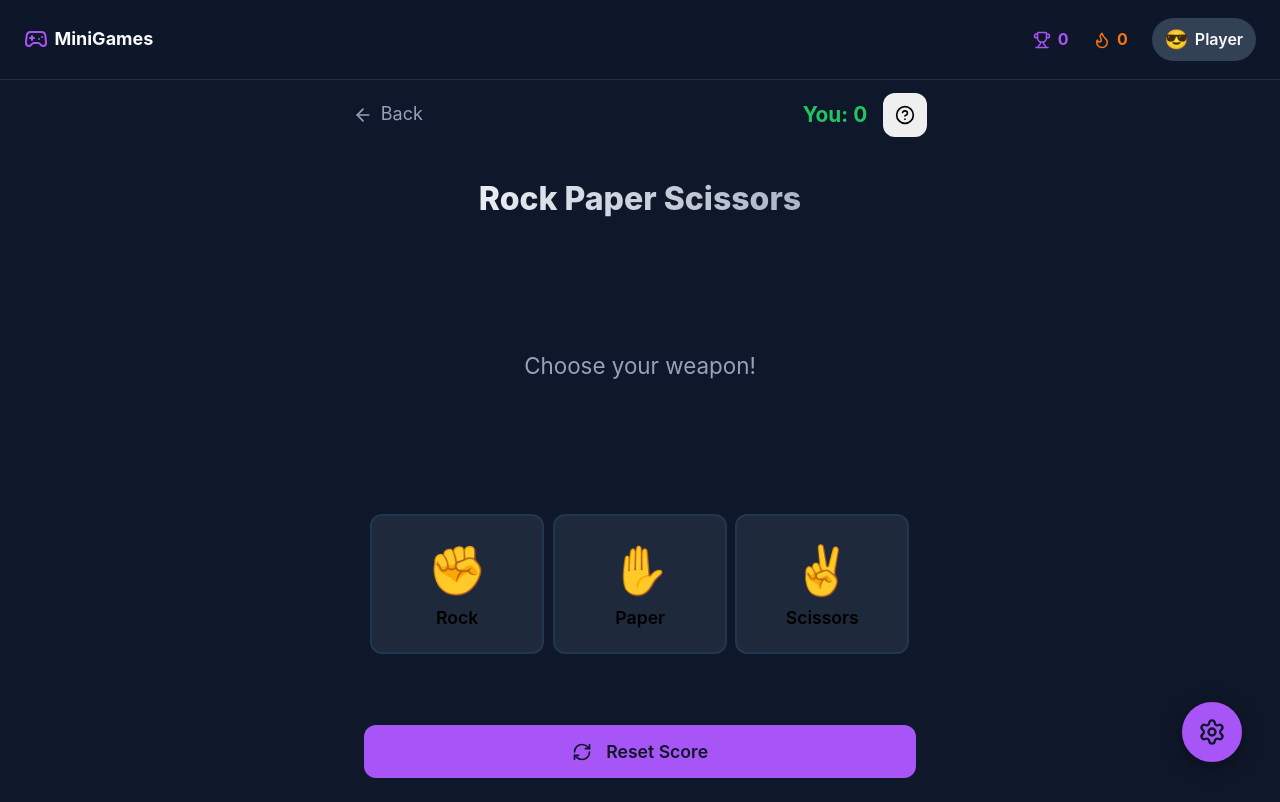
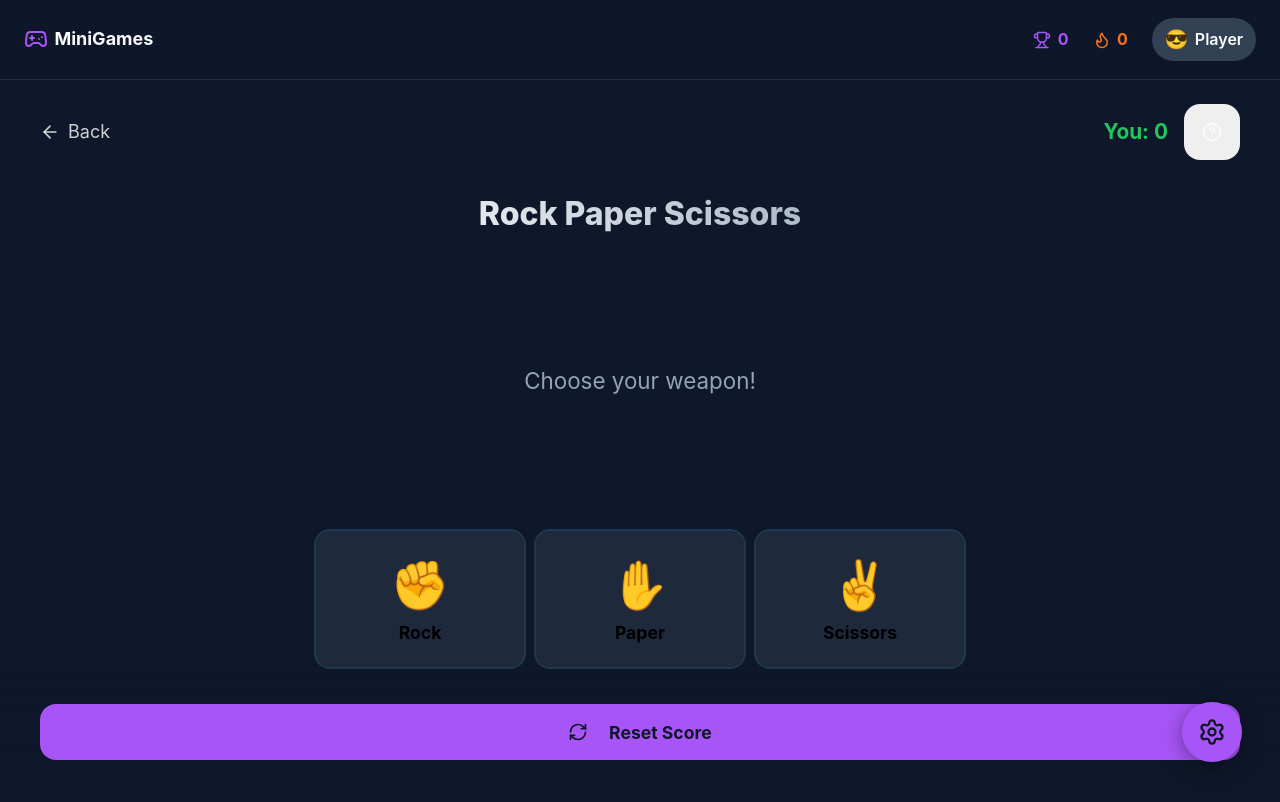
Before and after one commit to Xavi-003/mini_game, a React (Vite) app: page /rps in a window 1280 px wide. Built offline with nearby package versions, Linux system fonts and the light colour scheme.

Commit message:
feat: complete immersive UI overhaul for games

```diff
--- a/src/App.jsx
+++ b/src/App.jsx
@@ -144,9 +144,10 @@ const Layout = () => {
         transform: `scale(${scale})`,
         transformOrigin: 'top center',
         transition: 'transform var(--transition-slow)',
-        minHeight: isGameRoute ? `calc(100dvh - var(--header-height))` : 'auto',
         height: isGameRoute ? `calc(100dvh - var(--header-height))` : 'auto',
-        overflow: isGameRoute ? 'hidden' : 'auto',
+        overflow: isGameRoute ? 'hidden' : 'visible',
+        display: 'flex',
+        flexDirection: 'column',
         position: 'relative'
       }}>
         <Routes>
--- a/src/components/Dashboard.jsx
+++ b/src/components/Dashboard.jsx
@@ -416,7 +416,7 @@ const Dashboard = () => {
             {/* Games Grid */}
             <div style={{
                 display: 'grid',
-                gridTemplateColumns: 'repeat(auto-fill, minmax(300px, 1fr))',
+                gridTemplateColumns: 'repeat(auto-fill, minmax(min(100%, 280px), 1fr))',
                 gap: 'var(--space-lg)',
                 maxWidth: 'var(--max-width)',
                 margin: '0 auto'
--- a/src/components/GameContainer.css
+++ b/src/components/GameContainer.css
@@ -2,44 +2,72 @@
     display: flex;
     flex-direction: column;
     height: 100%;
-    /* Fit within the parent container (main) */
+    flex: 1;
     width: 100%;
-    max-width: 600px;
-    /* Limit width on desktop */
-    margin: 0 auto;
+    /* Remove max-width to allow full bleed */
+    max-width: none;
+    margin: 0;
+    position: relative;
     overflow: hidden;
-    /* Prevent scrolling */
-    position: relative;
+    background-color: var(--bg-primary);
+    /* Base color behind canvases */
 }
 
 .game-header {
-    flex: 0 0 auto;
-    /* Fixed height based on content */
-    padding: var(--space-sm);
-    z-index: 10;
+    position: absolute;
+    top: 0;
+    left: 0;
+    width: 100%;
+    padding: var(--space-md) var(--space-lg);
+    z-index: 50;
+    /* HUD Overlay Effect */
+    background: linear-gradient(to bottom, rgba(15, 23, 42, 0.8) 0%, rgba(15, 23, 42, 0) 100%);
+    color: white;
+    /* Ensure HUD text is always visible against games */
+    pointer-events: none;
+    /* Let clicks pass through empty space */
+}
+
+/* Ensure header links/text adopt the HUD color and capture clicks */
+.game-header a,
+.game-header .text-secondary,
+.game-header button,
+.game-header div {
+    color: rgba(255, 255, 255, 0.8) !important;
+    pointer-events: auto;
 }
 
 .game-board-area {
-    flex: 1 1 auto;
-    /* Take up remaining space */
+    position: absolute;
+    top: 0;
+    left: 0;
+    right: 0;
+    bottom: 0;
     display: flex;
     justify-content: center;
     align-items: center;
-    position: relative;
     overflow: hidden;
-    width: 100%;
-    padding: var(--space-xs);
+    /* Keep padding so game canvases don't get trapped exactly under the UI edges entirely */
+    padding: 80px var(--space-xs);
 }
 
 .game-controls {
-    flex: 0 0 auto;
-    /* Fixed height based on content */
-    padding: var(--space-md);
+    position: absolute;
+    bottom: 0;
+    left: 0;
+    width: 100%;
+    padding: var(--space-lg);
     display: flex;
     justify-content: center;
     gap: var(--space-md);
-    z-index: 10;
-    background: linear-gradient(to top, var(--bg-color) 0%, transparent 100%);
+    z-index: 50;
+    /* HUD Overlay Effect */
+    background: linear-gradient(to top, rgba(15, 23, 42, 0.9) 0%, rgba(15, 23, 42, 0) 100%);
+    pointer-events: none;
+}
+
+.game-controls>* {
+    pointer-events: auto;
 }
 
 /* Ensure canvas/grid scales correctly */
--- a/src/components/TutorialModal.jsx
+++ b/src/components/TutorialModal.jsx
@@ -84,15 +84,15 @@ const TutorialModal = ({ isOpen, onClose, title, instructions }) => {
                 <div style={{
                     display: 'flex',
                     alignItems: 'center',
-                    gap: 'var(--space-sm)',
-                    marginBottom: 'var(--space-lg)',
+                    gap: 'var(--space-md)',
+                    marginBottom: 'var(--space-xl)',
                     paddingRight: 'var(--space-xl)' // Space for close button
                 }}>
-                    <HelpCircle size={32} color="var(--accent)" style={{ flexShrink: 0 }} />
+                    <HelpCircle size={40} color="var(--accent)" style={{ flexShrink: 0 }} />
                     <h2 style={{
                         margin: 0,
-                        fontSize: 'clamp(1.25rem, 4vw, 1.5rem)',
-                        fontWeight: '700'
+                        fontSize: 'clamp(1.5rem, 5vw, 2.25rem)',
+                        fontWeight: '800'
                     }}>
                         How to Play {title}
                     </h2>
@@ -101,8 +101,8 @@ const TutorialModal = ({ isOpen, onClose, title, instructions }) => {
                 {/* Instructions */}
                 <div style={{
                     color: 'var(--text-secondary)',
-                    lineHeight: '1.7',
-                    fontSize: 'var(--text-base)'
+                    lineHeight: '1.8',
+                    fontSize: 'clamp(1.1rem, 3.5vw, 1.35rem)'
                 }}>
                     {instructions.map((step, index) => (
                         <div
@@ -110,32 +110,33 @@ const TutorialModal = ({ isOpen, onClose, title, instructions }) => {
                             style={{
                                 marginBottom: 'var(--space-md)',
                                 display: 'flex',
-                                gap: 'var(--space-sm)',
+                                gap: 'var(--space-md)',
                                 alignItems: 'flex-start'
                             }}
                         >
                             <span style={{
                                 background: 'var(--accent)',
                                 color: 'var(--bg-card)',
-                                width: 'clamp(24px, 5vw, 28px)',
-                                height: 'clamp(24px, 5vw, 28px)',
-                                minWidth: '24px',
-                                minHeight: '24px',
+                                width: 'clamp(32px, 6vw, 36px)',
+                                height: 'clamp(32px, 6vw, 36px)',
+                                minWidth: '32px',
+                                minHeight: '32px',
                                 borderRadius: '50%',
                                 display: 'flex',
                                 alignItems: 'center',
                                 justifyContent: 'center',
-                                fontSize: 'var(--text-sm)',
-                                fontWeight: '700',
+                                fontSize: 'clamp(1rem, 3vw, 1.2rem)',
+                                fontWeight: '800',
                                 flexShrink: 0,
-                                boxShadow: '0 2px 4px rgba(0,0,0,0.2)'
+                                boxShadow: '0 4px 8px rgba(0,0,0,0.2)'
                             }}>
                                 {index + 1}
                             </span>
                             <span style={{
                                 flex: 1,
                                 color: 'var(--text-primary)',
-                                paddingTop: '2px'
+                                paddingTop: '4px',
+                                fontWeight: '500'
                             }}>
                                 {step}
                             </span>
--- a/src/games/CrossyRoad/CrossyRoad.jsx
+++ b/src/games/CrossyRoad/CrossyRoad.jsx
@@ -55,6 +55,9 @@ const CrossyRoad = () => {
 
     useEffect(() => {
         const handleKeyPress = (e) => {
+            if (['ArrowUp', 'ArrowDown', 'ArrowLeft', 'ArrowRight', ' '].includes(e.key)) {
+                e.preventDefault();
+            }
             if (gameOver || showIntro) return;
 
             let newPos = { ...playerPos };
--- a/src/games/PacMan/PacMan.jsx
+++ b/src/games/PacMan/PacMan.jsx
@@ -87,6 +87,9 @@ const PacMan = () => {
 
     useEffect(() => {
         const handleKeyPress = (e) => {
+            if (['ArrowUp', 'ArrowDown', 'ArrowLeft', 'ArrowRight', ' '].includes(e.key)) {
+                e.preventDefault();
+            }
             if (gameOver || showIntro) return;
 
             switch (e.key) {
--- a/src/games/Snake/Snake.jsx
+++ b/src/games/Snake/Snake.jsx
@@ -98,6 +98,9 @@ const Snake = () => {
 
     useEffect(() => {
         const handleKeyPress = (e) => {
+            if (['ArrowUp', 'ArrowDown', 'ArrowLeft', 'ArrowRight', ' '].includes(e.key)) {
+                e.preventDefault();
+            }
             switch (e.key) {
                 case 'ArrowUp': if (direction.y !== 1) setDirection({ x: 0, y: -1 }); break;
                 case 'ArrowDown': if (direction.y !== -1) setDirection({ x: 0, y: 1 }); break;
--- a/src/games/Tron/Tron.jsx
+++ b/src/games/Tron/Tron.jsx
@@ -37,6 +37,9 @@ const Tron = () => {
 
     useEffect(() => {
         const handleKeyPress = (e) => {
+            if (['ArrowUp', 'ArrowDown', 'ArrowLeft', 'ArrowRight', ' '].includes(e.key)) {
+                e.preventDefault();
+            }
             if (gameOver || isPaused || showIntro) return;
 
             setPlayer(prev => {
--- a/src/games/VampireSurvivors/VampireSurvivors.jsx
+++ b/src/games/VampireSurvivors/VampireSurvivors.jsx
@@ -50,8 +50,18 @@ const VampireSurvivors = () => {
     };
 
     useEffect(() => {
-        const handleKeyDown = (e) => setKeys(prev => ({ ...prev, [e.key]: true }));
-        const handleKeyUp = (e) => setKeys(prev => ({ ...prev, [e.key]: false }));
+        const handleKeyDown = (e) => {
+            if (['ArrowUp', 'ArrowDown', 'ArrowLeft', 'ArrowRight', ' '].includes(e.key)) {
+                e.preventDefault();
+            }
+            setKeys(prev => ({ ...prev, [e.key]: true }));
+        };
+        const handleKeyUp = (e) => {
+            if (['ArrowUp', 'ArrowDown', 'ArrowLeft', 'ArrowRight', ' '].includes(e.key)) {
+                e.preventDefault();
+            }
+            setKeys(prev => ({ ...prev, [e.key]: false }));
+        };
 
         window.addEventListener('keydown', handleKeyDown);
         window.addEventListener('keyup', handleKeyUp);
--- a/src/index.css
+++ b/src/index.css
@@ -203,20 +203,20 @@ input[type="range"] {
   display: inline-flex;
   align-items: center;
   justify-content: center;
-  gap: var(--space-xs);
-  padding: var(--space-sm) var(--space-md);
-  font-size: var(--text-base);
-  font-weight: 600;
+  gap: var(--space-sm);
+  padding: var(--space-md) var(--space-lg);
+  font-size: clamp(1rem, 3.5vw, 1.25rem);
+  font-weight: 700;
   font-family: inherit;
   border: none;
-  border-radius: var(--radius-lg);
+  border-radius: var(--radius-xl);
   outline: none;
   transition: all var(--transition-base);
   white-space: nowrap;
   user-select: none;
   /* Ensure minimum touch target size */
-  min-height: 44px;
-  min-width: 44px;
+  min-height: 56px;
+  min-width: 56px;
 }
 
 .btn-primary {
@@ -530,8 +530,8 @@ textarea:focus {
   justify-content: center;
   padding: var(--space-md);
   /* Calculate height minus header */
-  min-height: calc(100dvh - var(--header-height));
   height: calc(100dvh - var(--header-height));
+  width: 100%;
   overflow: hidden;
 }
 
```
